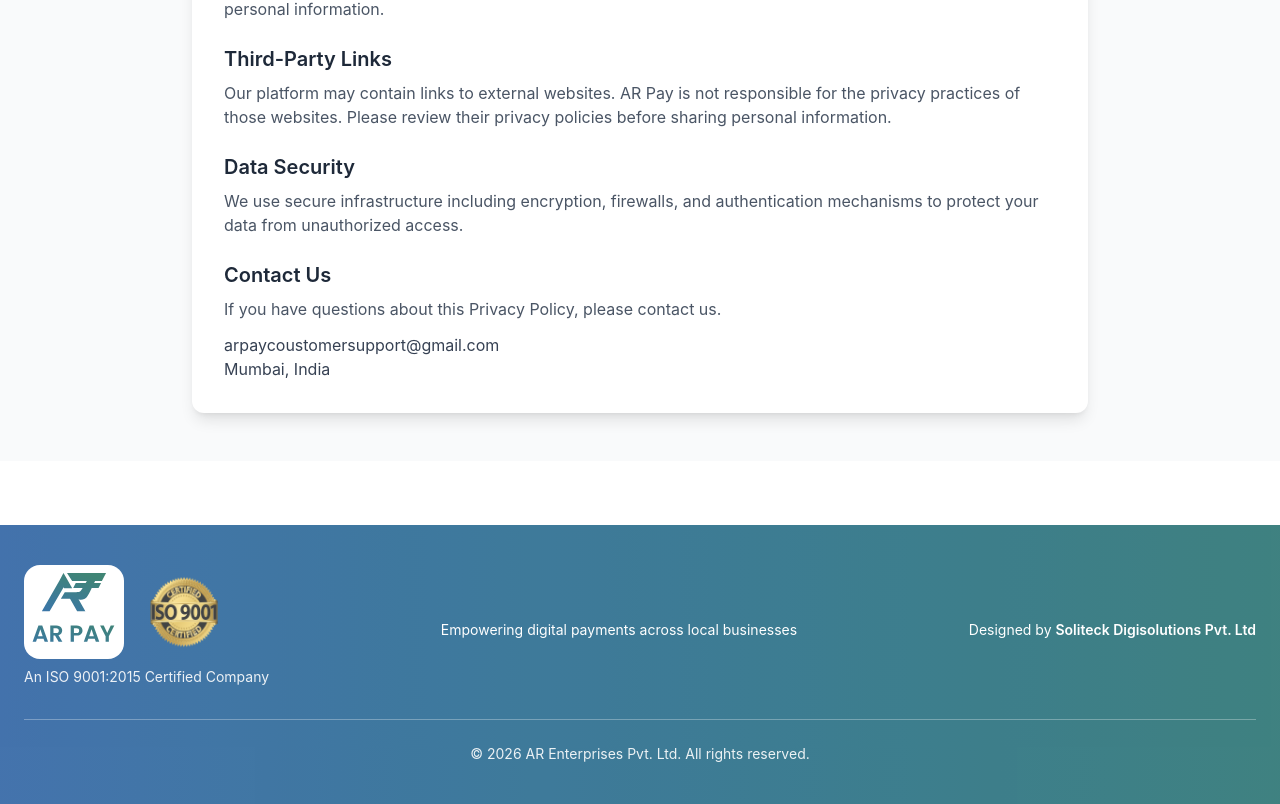
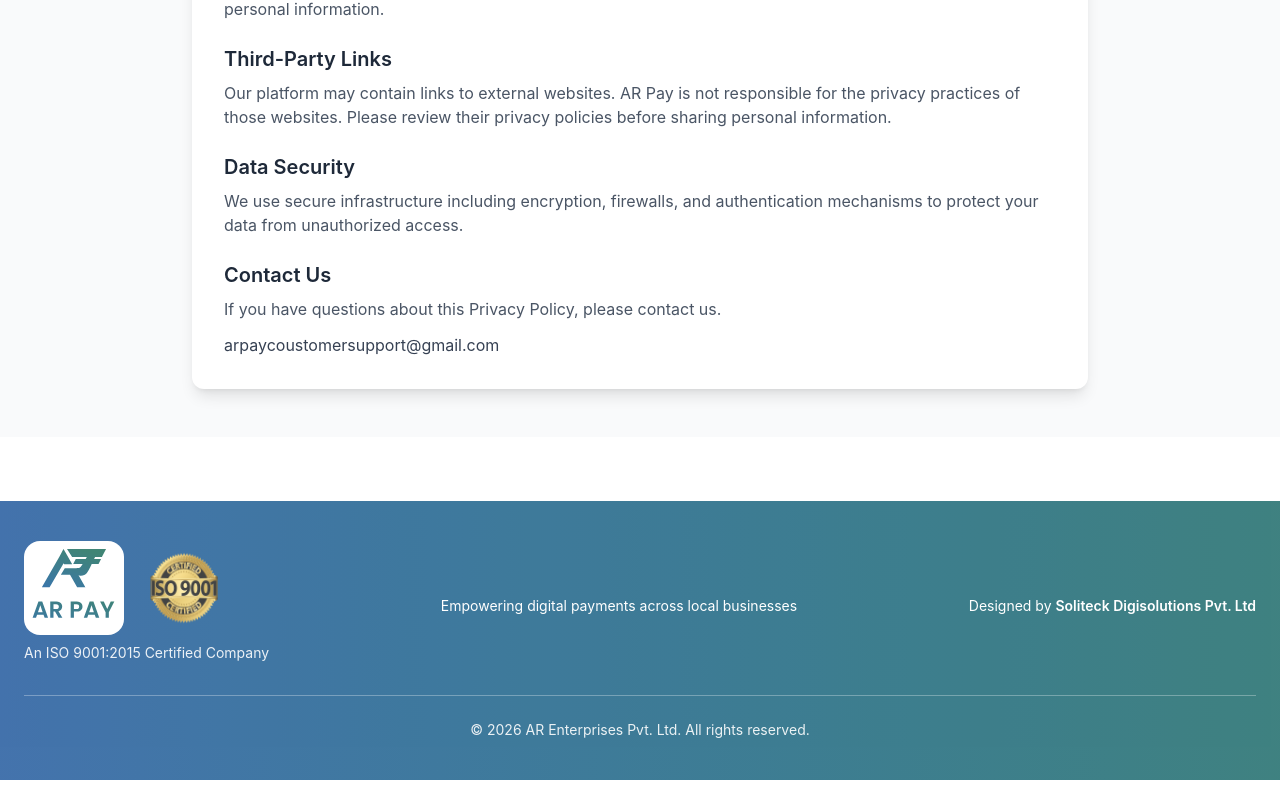
Before and after one commit to SoliteckDigisolutions/AR_Pay_Website, a Next.js app: page /privacypolicy in a window 1280 px wide. Shown: the part 778-1582 px from the top of the page. After the commit the page ends 1558 px from the top, so only its background shows below. Built offline with nearby package versions, Linux system fonts and the light colour scheme; no server answers.

Commit message:
Location change

```diff
--- a/app/privacypolicy/page.tsx
+++ b/app/privacypolicy/page.tsx
@@ -120,7 +120,7 @@ export default function page() {
           <div className="mt-3 text-gray-700">
             <p>arpaycoustomersupport@gmail.com
 </p>
-            <p>Mumbai, India</p>
+
           </div>
         </section>
 
--- a/app/terms-condition/page.tsx
+++ b/app/terms-condition/page.tsx
@@ -109,7 +109,7 @@ export default function TermsConditions() {
           <div className="text-gray-700 space-y-1">
             <p>arpaycoustomersupport@gmail.com
 </p>
-            <p>Mumbai, India</p>
+
           </div>
         </section>
 
```
